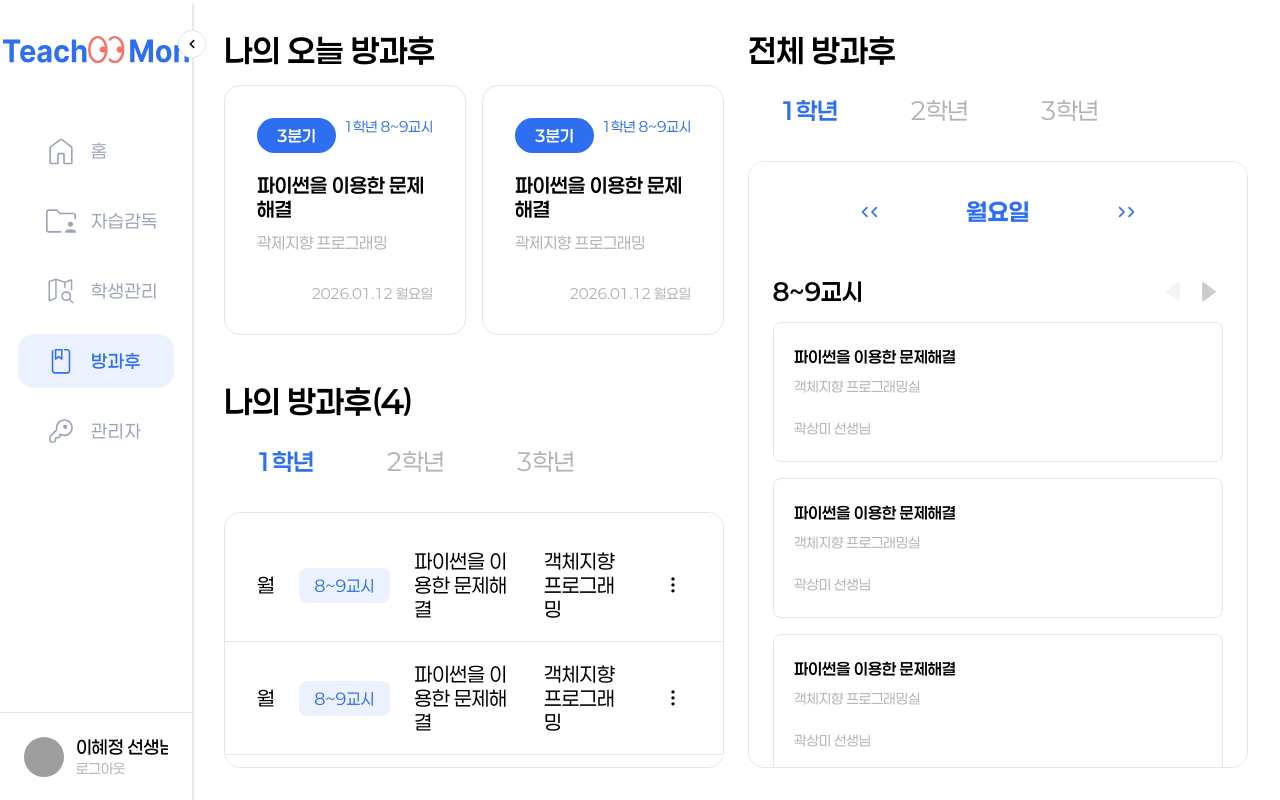
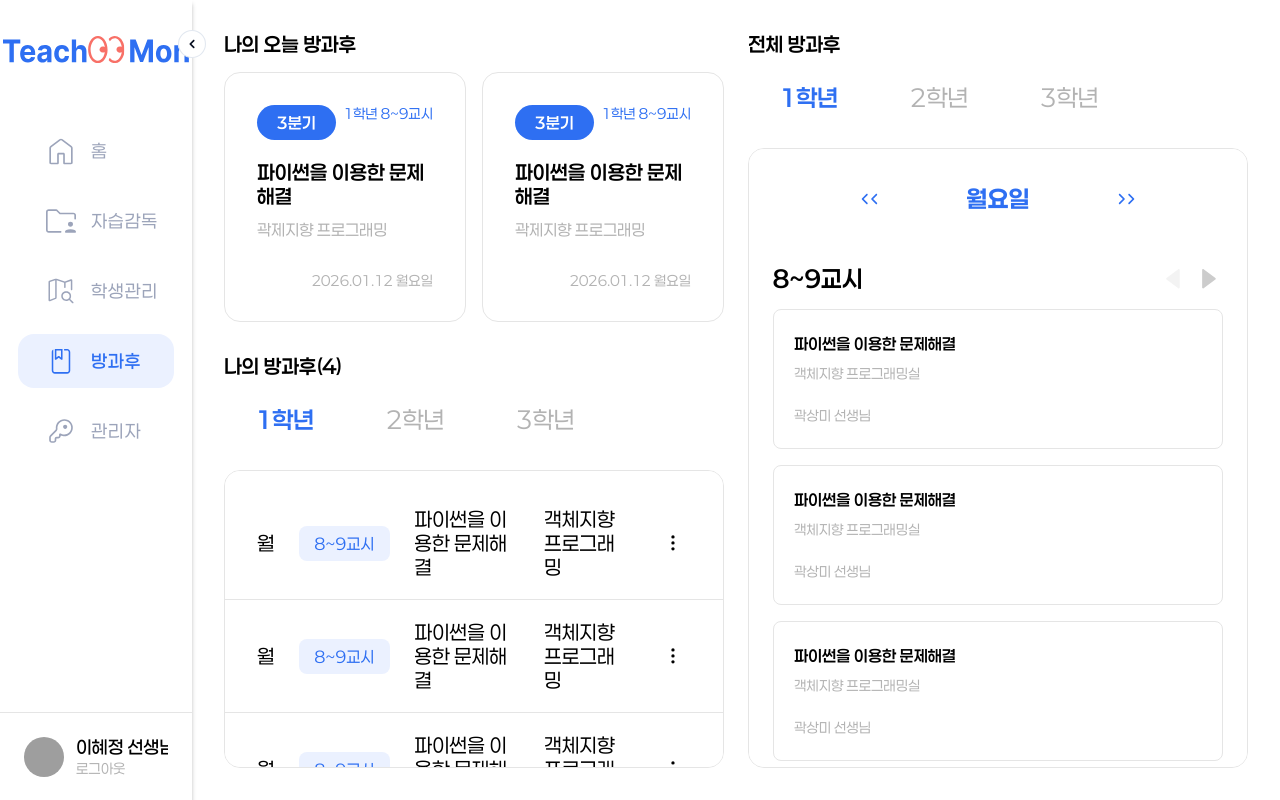
Before and after one commit to Teachers-Teachmon/Teachmon-Client-V2, a React (Vite) app: page /after-school in a window 1280 px wide. Built offline with nearby package versions, Linux system fonts and the light colour scheme; grey boxes are pictures that could not be loaded.

Commit message:
feat/TC-13 :: 코멘트 반영

```diff
--- a/src/containers/after-school/all-class/index.tsx
+++ b/src/containers/after-school/all-class/index.tsx
@@ -124,7 +124,7 @@ export default function AllClassSection({
               );
             })
           ) : (
-            <S.EmptyState>데이터가 없습니다</S.EmptyState>
+            <S.EmptyState>전체 방과후가 없습니다</S.EmptyState>
           )}
         </S.TimeSlotList>
       </S.Container>
--- a/src/containers/after-school/all-class/style.ts
+++ b/src/containers/after-school/all-class/style.ts
@@ -16,9 +16,13 @@ export const TitleSection = styled.div`
 `;
 
 export const Title = styled.h2`
-  font-size: ${fontSizes.H2};
+  font-size: ${fontSizes.H3};
   font-weight: 600;
   color: ${colors.text};
+
+  @media (max-width: 1400px) {
+    font-size: ${fontSizes.H4};
+  }
 `;
 
 export const GradeTabs = styled.div`
--- a/src/containers/after-school/my-class/index.tsx
+++ b/src/containers/after-school/my-class/index.tsx
@@ -124,7 +124,7 @@ export default function MyClassTable({ classes }: MyClassTableProps) {
             </tbody>
           </S.Table>
         ) : (
-          <S.EmptyState>데이터가 없습니다</S.EmptyState>
+          <S.EmptyState>나의 방과후가 없습니다</S.EmptyState>
         )}
       </S.Container>
 
--- a/src/containers/after-school/my-class/style.ts
+++ b/src/containers/after-school/my-class/style.ts
@@ -15,9 +15,13 @@ export const TitleSection = styled.div`
 `;
 
 export const Title = styled.h2`
-  font-size: ${fontSizes.H2};
+  font-size: ${fontSizes.H3};
   font-weight: 600;
   color: ${colors.text};
+
+  @media (max-width: 1400px) {
+    font-size: ${fontSizes.H4};
+  }
 `;
 
 export const GradeTabs = styled.div`
--- a/src/containers/after-school/today-class/index.tsx
+++ b/src/containers/after-school/today-class/index.tsx
@@ -28,7 +28,7 @@ export default function TodayClassSection({ classes }: TodayClassSectionProps) {
             </S.Card>
           ))
         ) : (
-          <S.EmptyState>데이터가 없습니다</S.EmptyState>
+          <S.EmptyState>나의 오늘 방과후가 없습니다</S.EmptyState>
         )}
       </S.ClassList>
     </S.Container>
--- a/src/containers/after-school/today-class/style.ts
+++ b/src/containers/after-school/today-class/style.ts
@@ -8,9 +8,13 @@ export const Container = styled.div`
 `;
 
 export const Title = styled.h2`
-  font-size: ${fontSizes.H2};
+  font-size: ${fontSizes.H3};
   font-weight: 600;
   color: ${colors.text};
+
+  @media (max-width: 1400px) {
+    font-size: ${fontSizes.H4};
+  }
 `;
 
 export const ClassList = styled.div`
--- a/src/pages/after-school/style.ts
+++ b/src/pages/after-school/style.ts
@@ -55,6 +55,18 @@ export const LeftColumn = styled.div`
     gap: 2rem;
   }
 
+  @media (max-height: 900px) {
+    gap: 3rem;
+  }
+
+  @media (max-height: 800px) {
+    gap: 2rem;
+  }
+
+  @media (max-height: 700px) {
+    gap: 1.5rem;
+  }
+
   @media (max-width: 1024px) {
     gap: 2rem;
     height: auto;
```
